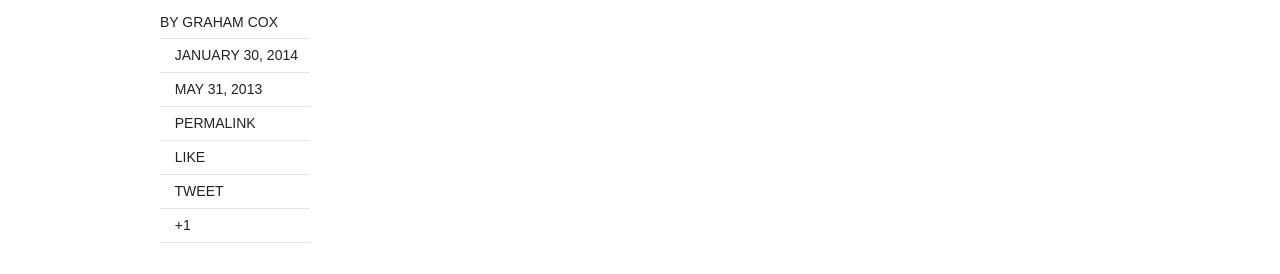
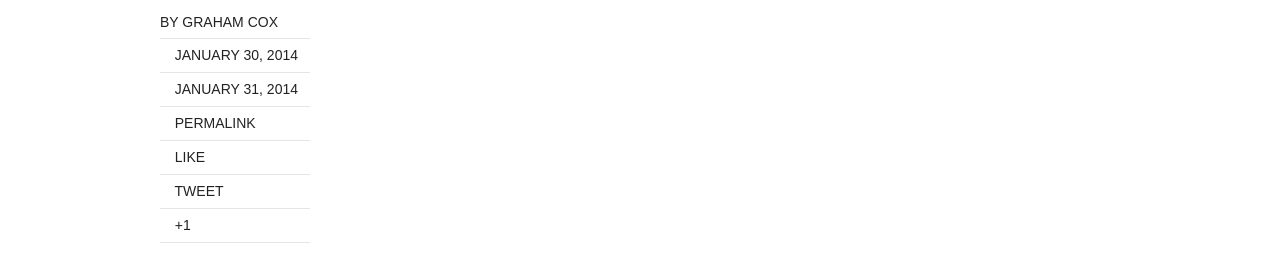
Before and after one commit to citizenspress/citizenspress.github.io, a Jekyll site: the page built from _posts/2014-01-30-Test-Post.md, in a window 1280 px wide. Shown: the part 740-1014 px from the top of the page. Built offline with Jekyll 4.4.1, drawn with Linux system fonts in a browser that asks for light colours; nearby versions of some CDN libraries; comment, search, counter and statistics services are not loaded.

Commit message:
about edits

```diff
--- a/_posts/2014-01-30-Test-Post.md
+++ b/_posts/2014-01-30-Test-Post.md
@@ -2,7 +2,7 @@
 layout: post
 title: Joining the Community
 description: "Test Post"
-modified: 2013-05-31
+modified: 2014-01-31
 category: articles
 tags: [Ramblings]
 image:
```
